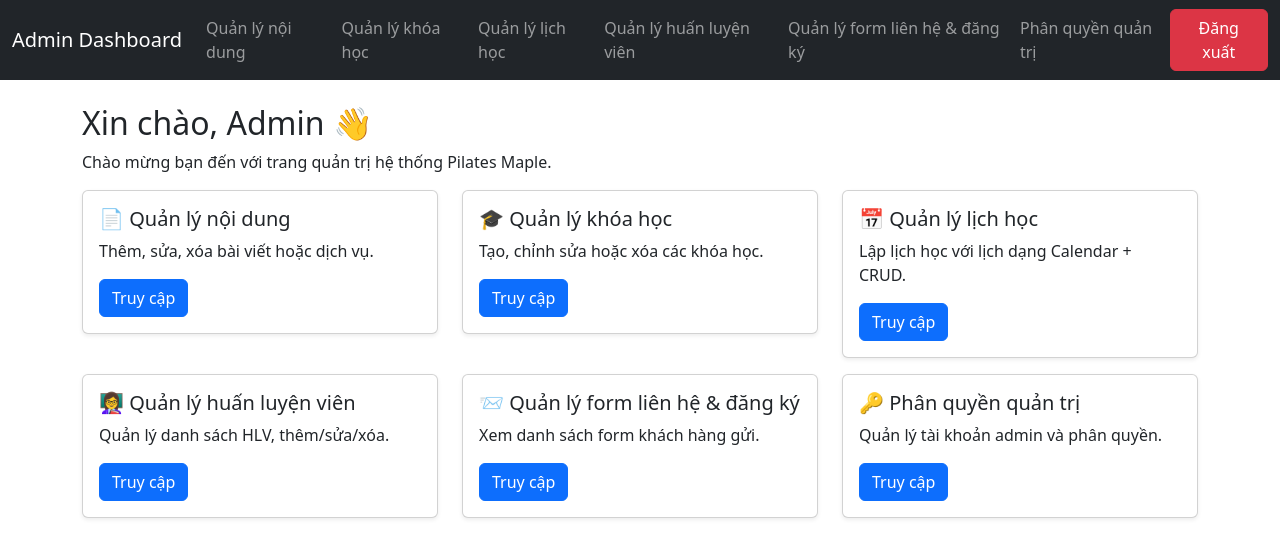
After one commit to HoaiNam1112/PilatesMaple, a PHP site: page /admin/dashboard.php in a window 1280 px wide. The commit adds this page. Shown: the top 558 px of the page. Run offline with PHP 8.4, Linux system fonts and the light colour scheme; the visitor is signed in with stand-in values (Sample User, id 1).

Commit message:
tạo dashboard

```diff
--- /dev/null
+++ b/admin/dashboard.php
@@ -0,0 +1,115 @@
+<?php
+   include('../page/connect.php');
+   ?>
+
+<?php
+// Bắt đầu session để kiểm tra đăng nhập
+session_start();
+// Kiểm tra nếu chưa đăng nhập thì quay về trang login
+if (!isset($_SESSION['admin_logged_in'])) {
+    header("Location: login.php");
+    exit();
+}
+?>
+
+<!DOCTYPE html>
+<html lang="vi">
+<head>
+    <meta charset="UTF-8">
+    <title>Trang chủ Admin - Pilates Maple</title>
+    <link rel="stylesheet" href="https://cdn.jsdelivr.net/npm/bootstrap@5.3.0/dist/css/bootstrap.min.css">
+</head>
+<body>
+    <!-- Thanh điều hướng -->
+    <nav class="navbar navbar-expand-lg navbar-dark bg-dark">
+        <div class="container-fluid">
+            <a class="navbar-brand" href="index.php">Admin Dashboard</a>
+            <div class="collapse navbar-collapse">
+                <ul class="navbar-nav me-auto">
+                    <li class="nav-item"><a class="nav-link" href="manage_content.php">Quản lý nội dung</a></li>
+                    <li class="nav-item"><a class="nav-link" href="manage_courses.php">Quản lý khóa học</a></li>
+                    <li class="nav-item"><a class="nav-link" href="manage_schedule.php">Quản lý lịch học</a></li>
+                    <li class="nav-item"><a class="nav-link" href="manage_trainers.php">Quản lý huấn luyện viên</a></li>
+                    <li class="nav-item"><a class="nav-link" href="manage_forms.php">Quản lý form liên hệ & đăng ký</a></li>
+                    <li class="nav-item"><a class="nav-link" href="manage_users.php">Phân quyền quản trị</a></li>
+                </ul>
+                <a class="btn btn-danger" href="logout.php">Đăng xuất</a>
+            </div>
+        </div>
+    </nav>
+
+    <!-- Nội dung chính -->
+    <div class="container mt-4">
+        <h2>Xin chào, Admin 👋</h2>
+        <p>Chào mừng bạn đến với trang quản trị hệ thống Pilates Maple.</p>
+
+        <div class="row">
+            <!-- Card quản lý nội dung -->
+            <div class="col-md-4">
+                <div class="card shadow-sm mb-3">
+                    <div class="card-body">
+                        <h5 class="card-title">📄 Quản lý nội dung</h5>
+                        <p class="card-text">Thêm, sửa, xóa bài viết hoặc dịch vụ.</p>
+                        <a href="manage_content.php" class="btn btn-primary">Truy cập</a>
+                    </div>
+                </div>
+            </div>
+
+            <!-- Card quản lý khóa học -->
+            <div class="col-md-4">
+                <div class="card shadow-sm mb-3">
+                    <div class="card-body">
+                        <h5 class="card-title">🎓 Quản lý khóa học</h5>
+                        <p class="card-text">Tạo, chỉnh sửa hoặc xóa các khóa học.</p>
+                        <a href="manage_courses.php" class="btn btn-primary">Truy cập</a>
+                    </div>
+                </div>
+            </div>
+
+            <!-- Card quản lý lịch học -->
+            <div class="col-md-4">
+                <div class="card shadow-sm mb-3">
+                    <div class="card-body">
+                        <h5 class="card-title">📅 Quản lý lịch học</h5>
+                        <p class="card-text">Lập lịch học với lịch dạng Calendar + CRUD.</p>
+                        <a href="manage_schedule.php" class="btn btn-primary">Truy cập</a>
+                    </div>
+                </div>
+            </div>
+
+            <!-- Card quản lý huấn luyện viên -->
+            <div class="col-md-4">
+                <div class="card shadow-sm mb-3">
+                    <div class="card-body">
+                        <h5 class="card-title">👩‍🏫 Quản lý huấn luyện viên</h5>
+                        <p class="card-text">Quản lý danh sách HLV, thêm/sửa/xóa.</p>
+                        <a href="manage_trainers.php" class="btn btn-primary">Truy cập</a>
+                    </div>
+                </div>
+            </div>
+
+            <!-- Card quản lý form -->
+            <div class="col-md-4">
+                <div class="card shadow-sm mb-3">
+                    <div class="card-body">
+                        <h5 class="card-title">📨 Quản lý form liên hệ & đăng ký</h5>
+                        <p class="card-text">Xem danh sách form khách hàng gửi.</p>
+                        <a href="manage_forms.php" class="btn btn-primary">Truy cập</a>
+                    </div>
+                </div>
+            </div>
+
+            <!-- Card phân quyền -->
+            <div class="col-md-4">
+                <div class="card shadow-sm mb-3">
+                    <div class="card-body">
+                        <h5 class="card-title">🔑 Phân quyền quản trị</h5>
+                        <p class="card-text">Quản lý tài khoản admin và phân quyền.</p>
+                        <a href="manage_users.php" class="btn btn-primary">Truy cập</a>
+                    </div>
+                </div>
+            </div>
+        </div>
+    </div>
+</body>
+</html>
--- a/manager/login.php
+++ b/manager/login.php
@@ -25,7 +25,7 @@
 
         // Phân quyền và điều hướng
         if ($user['role'] == 'admin') {
-            header('Location: ../admin/dashboad.php');
+            header('Location: ../admin/dashboard.php');
         } else {
             header('Location:../index.php');
         }
```
